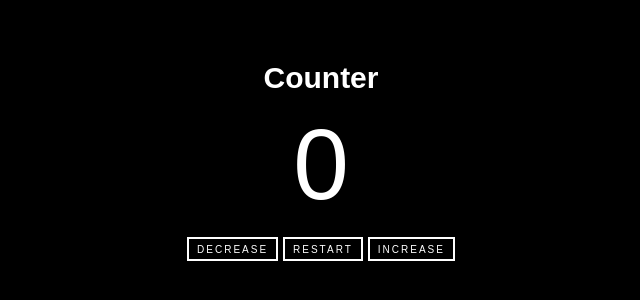
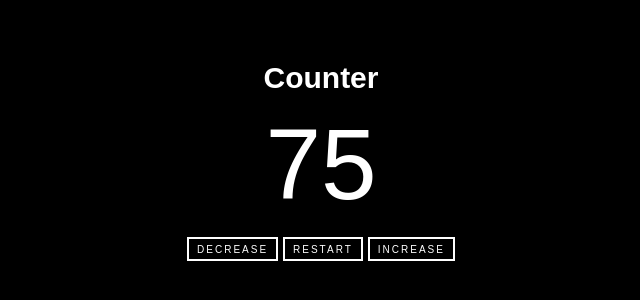
Before and after one commit to YourGuruNet/example_React-Redux, a React (Create React App) app: page / in a window 1280 px wide. Shown: the part 238-538 px from the top of the page, without its empty margins (319-959 px from the left). Built offline with nearby package versions, Linux system fonts and the light colour scheme.

Commit message:
Passing states to components

```diff
--- a/src/App.js
+++ b/src/App.js
@@ -2,16 +2,23 @@ import React from 'react';
 import Counter from './Counter';
 import { createStore } from 'redux';
 
+// Setup initial states
+const defaultState = {
+  count: 75,
+  name: 'Arvis',
+};
 // Reducer setup
-const reducer = () => {
-  console.log('Reducer works');
+const reducer = (state, action) => {
+  return state;
 };
 
 // Store setup
-const store = createStore(reducer);
+const store = createStore(reducer, defaultState);
+
+//console.log(store.getState());
 
 const App = () => {
-  return <Counter />;
+  return <Counter state={store.getState()} />;
 };
 
 export default App;
--- a/src/Counter.js
+++ b/src/Counter.js
@@ -1,7 +1,8 @@
 import React from 'react';
 
-const Counter = () => {
-  const [count, setCount] = React.useState(0);
+const Counter = (props) => {
+  const amount = props.state.count;
+  const [count, setCount] = React.useState(amount);
   return (
     <div className='container'>
       <h1>Counter</h1>
```
Also changed, not shown: 1 other file (tests, documents, lock files or other folders).
